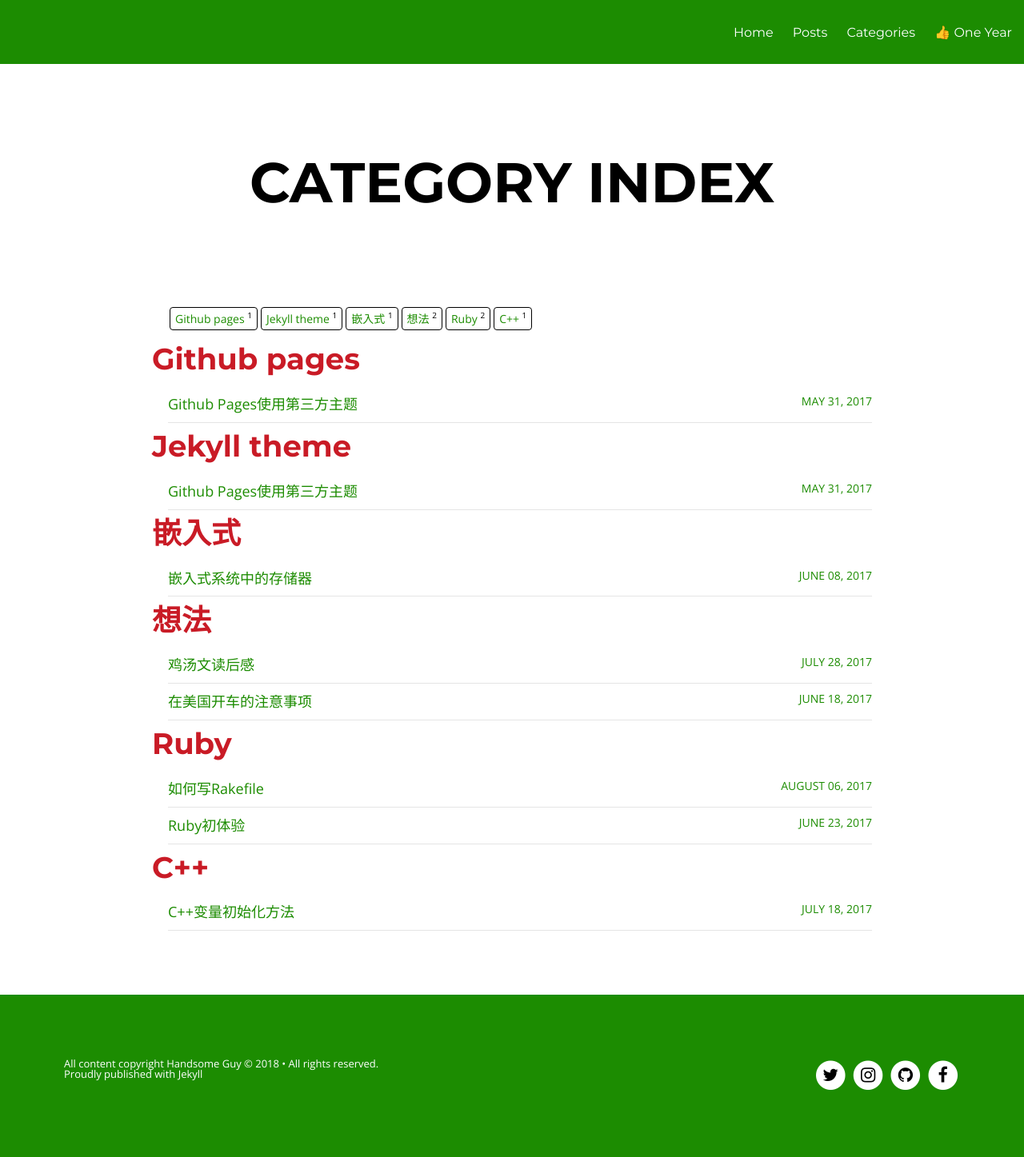
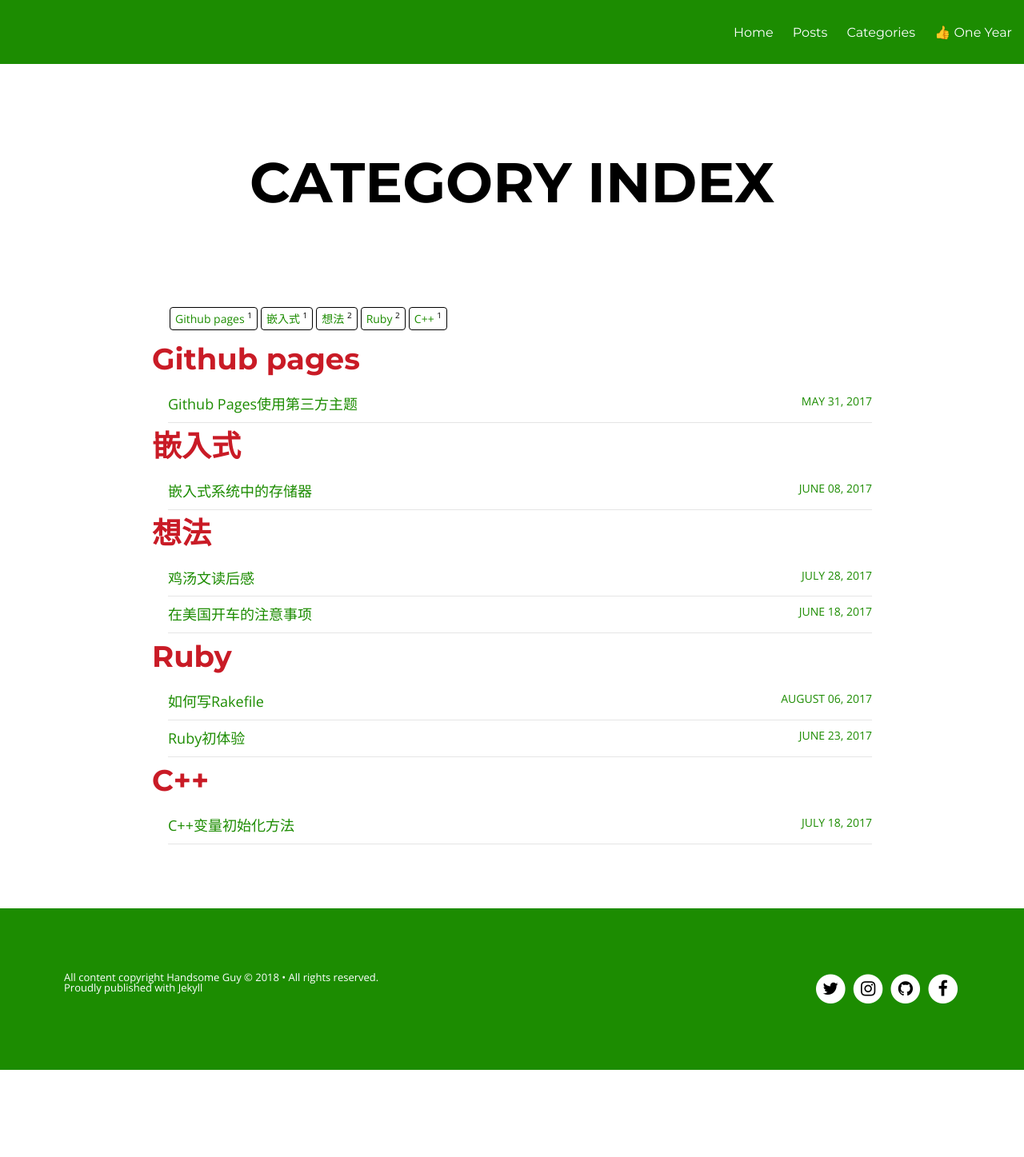
Before and after one commit to stdint/stdint.github.io, a Jekyll site: the page built from categories.html, in a window 1280 px wide. Shown: the whole page at 80% size. Built offline with Jekyll 4.4.1, drawn with Linux system fonts in a browser that asks for light colours; after the commit the page ends 1338 px from its top, so only the background shows below that.

Commit message:
Fix posts

```diff
--- a/_posts/2017-05-30-github-pages-use-third-party-theme.markdown
+++ b/_posts/2017-05-30-github-pages-use-third-party-theme.markdown
@@ -4,7 +4,6 @@ title: "Github Pages使用第三方主题"
 date: 2017-05-30 23:29:33 -0700
 categories:
   - Github Pages
-  - Jekyll Theme
 ---
 第N次开博客。使用的是Github官方支持的jekyll和免费的静态域名，加上git以及markdown的加持，感觉这次说不定能写下去!（好大的一个flag......)
 
```
